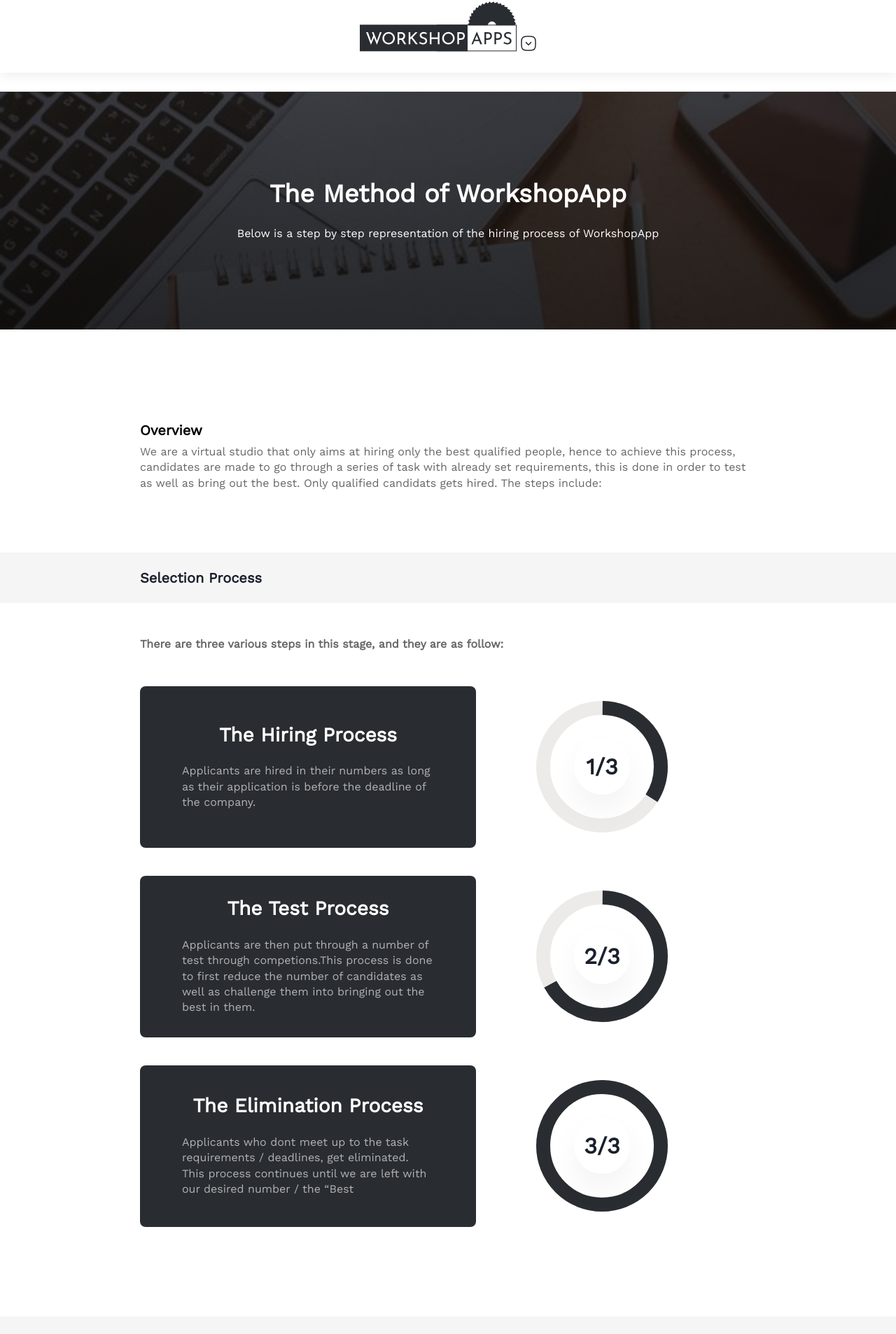
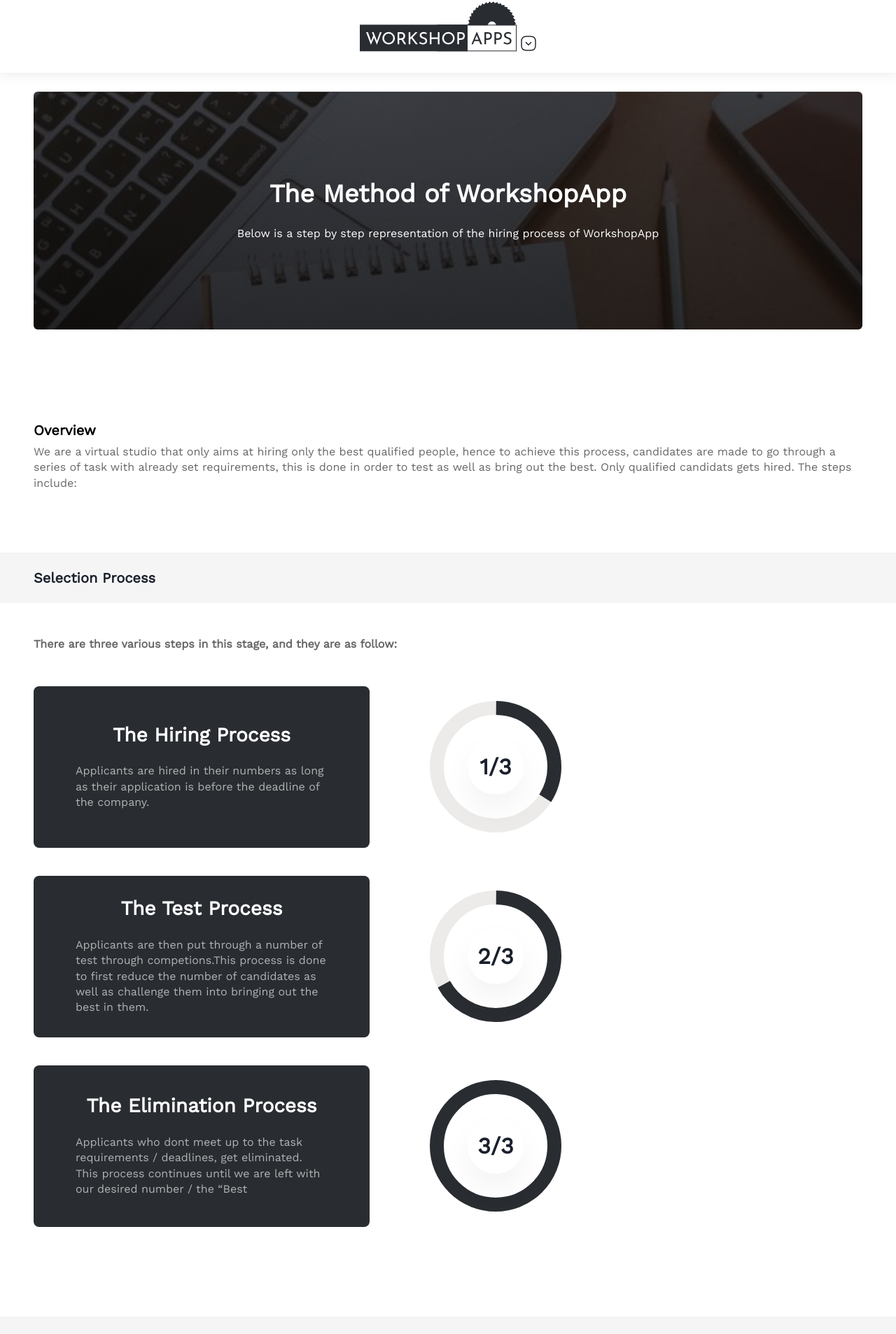
Before and after one commit to workshopapps/workshopapps-portfolio, a Next.js app in the folder frontend/: page /method in a window 1280 px wide. Shown: the part 29-1936 px from the top of the page at 70% size. Built offline with nearby package versions, Linux system fonts and the light colour scheme.

Commit message:
chore: fixed method page

```diff
--- a/frontend/components/section/index.jsx
+++ b/frontend/components/section/index.jsx
@@ -5,9 +5,9 @@ function Section({ children, ...others }) {
   return (
     <Stack
       w="full"
-      maxW="1440px"
+      maxW="1300px"
       mx="auto"
-      px={{ base: 6, md: 10 }}
+      px={{ base: 6, md: 12 }}
       {...others}
     >
       {children}
--- a/frontend/pages/method.jsx
+++ b/frontend/pages/method.jsx
@@ -53,10 +53,12 @@ export default function Method() {
         <title>Workshop Apps | Method </title>
         <link rel="icon" href="/favicon.ico" />
       </Head>
+      <Section>
         <Box
-        px={6}
+          px={{ base: 2, md: 6 }}
           h="340px"
           w="full"
+          rounded={6}
           className="banner"
           color="white"
           display="grid"
@@ -70,9 +72,10 @@ export default function Method() {
             </Text>
           </Stack>
         </Box>
+      </Section>
 
-      <Stack maxWidth="1440px" margin="0 auto">
-        <Stack bg="white" pt="132px" pb="80px" width="75%" margin="0 auto">
+      <Stack>
+        <Stack bg="white" pt={{ base: "50px", md: "132px" }} pb="80px">
           <Section>
             <Heading fontSize="xl" color="black">
               Overview
@@ -88,13 +91,13 @@ export default function Method() {
         </Stack>
 
         <Stack bg="brand.400">
-          <Section py={6} width="75%" margin="0 auto">
+          <Section py={6}>
             <Heading fontSize="xl">Selection Process</Heading>
           </Section>
         </Stack>
 
         <Stack w="full">
-          <Section py={10} width="75%" margin="0 auto">
+          <Section py={10}>
             <Box pb={10}>
               <Text fontWeight={600} color="brand.700">
                 There are three various steps in this stage, and they are as
@@ -123,12 +126,12 @@ export default function Method() {
         </Stack>
 
         <Stack bg="brand.400">
-          <Section py={6} width="75%" margin="0 auto">
+          <Section py={6}>
             <Heading fontSize="xl">What Happens After Selection</Heading>
           </Section>
         </Stack>
         <Stack w="full">
-          <Section py={10} width="75%" margin="0 auto">
+          <Section py={10}>
             <Box pb={10}>
               <Text fontWeight={600} color="brand.700">
                 There are two various steps in this stage, and they are as
```
Lines whose indentation alone changed are shown as unchanged.
